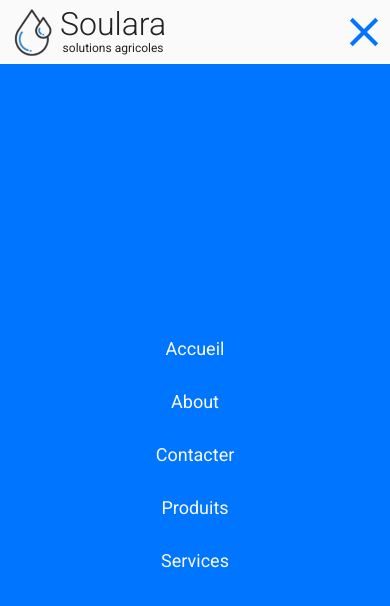
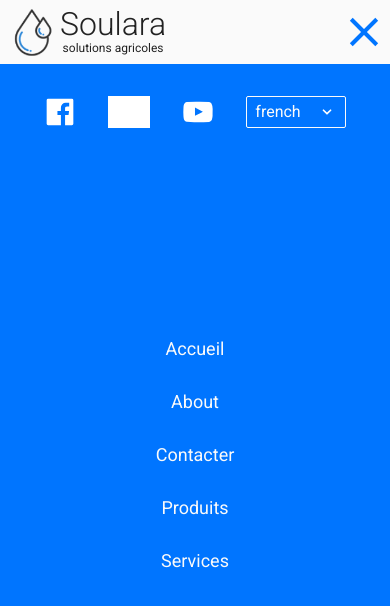
Before and after one commit to anas-asimi/Soulara, a React (Vite) app: page /services in a window 390 px wide. Both pictures are taken after a click on the button 364 px from the left and 32 px from the top of the page. Shown: the top 606 px of the page. Built offline with nearby package versions, Linux system fonts and the light colour scheme; grey boxes are pictures that could not be loaded.

Commit message:
improve mobile navbar

```diff
--- a/src/Layout.jsx
+++ b/src/Layout.jsx
@@ -28,11 +28,17 @@ function Layout() {
       <div className="loading" ref={loader}><div className="cercle"></div></div>
       <header>
         <nav className={`mobile ${isExpanded ? 'expanded' : ''}`}>
-          <Link to={'/'} >Accueil</Link>
-          <Link to={'about'} >About</Link>
-          <Link to={'contact'} >Contacter</Link>
-          <Link to={'products'} >Produits</Link>
-          <Link to={'services'} >Services</Link>
+          <div className="panel">
+            <a href="#" target="_blank"><img src="/facebook.svg" alt="facebook" height={32} /></a>
+            <a href="#" target="_blank"><img src="/whatsapp.svg" alt="whatsapp" height={32} /></a>
+            <a href="#" target="_blank"><img src="/youtube.svg" alt="youtube" height={32} /></a>
+            <Select isWhite={true} />
+          </div>
+          <Link onClick={() => { setExpanded(false) }} to={'/'} >Accueil</Link>
+          <Link onClick={() => { setExpanded(false) }} to={'about'} >About</Link>
+          <Link onClick={() => { setExpanded(false) }} to={'contact'} >Contacter</Link>
+          <Link onClick={() => { setExpanded(false) }} to={'products'} >Produits</Link>
+          <Link onClick={() => { setExpanded(false) }} to={'services'} >Services</Link>
         </nav>
         <div className="bar">
           <div className="brand">
@@ -42,7 +48,7 @@ function Layout() {
               <p className='small'>solutions agricoles</p>
             </div>
           </div>
-          <button className={`menu-toggler ${isExpanded ? 'expanded' : ''}`} onClick={toggleExpanded}>
+          <button className={`menu-toggler ${isExpanded ? 'expanded' : ''}`} onClick={() => { setExpanded(!isExpanded) }}>
             <div className='line-1'></div>
             <div className='line-2'></div>
             <div className='line-3'></div>
--- a/src/components/Select.jsx
+++ b/src/components/Select.jsx
@@ -1,7 +1,7 @@
 import { useState, useRef } from 'react'
 import './Select.scss'
 
-function Select() {
+function Select({isWhite=false}) {
 
   let [language, setLanguage] = useState('french')
   let options = useRef()
@@ -17,7 +17,7 @@ function Select() {
   }
 
   return (
-    <div className="select-container" onClick={optionsToggler} onMouseLeave={optionsHide}>
+    <div className={`select-container ${isWhite?'white':''}`} onClick={optionsToggler} onMouseLeave={optionsHide}>
       <div className="selected">
         {language}
         <img src="/angle-down-blue.svg" height={'20px'} />
--- a/src/components/Select.scss
+++ b/src/components/Select.scss
@@ -1,6 +1,6 @@
 @use "../sass/theme.scss" as *;
 
-.select-container{
+.select-container {
   height: 32px;
   width: 100px;
   position: relative;
@@ -10,19 +10,19 @@
   border-radius: 2px;
   border: 1px solid $blue;
 
-    .selected{
+  .selected {
     width: 100%;
     padding: 0 8px;
     color: $blue;
     display: flex;
     align-items: center;
     justify-content: space-between;
-        img{
+    img {
       transition: all 0.3s;
     }
   }
 
-    .options{
+  .options {
     display: none;
     position: absolute;
     width: 100px;
@@ -33,7 +33,7 @@
     border-radius: 2px;
     border: 1px solid $blue;
 
-        .option{
+    .option {
       height: 32px;
       width: 100%;
       display: flex;
@@ -42,18 +42,40 @@
       padding-left: 8px;
       border-top: 1px solid $blue;
       color: $blue;
-            &:hover{
+      &:hover {
         background-color: $blue;
         color: $white;
       }
     }
   }
-    &:has(.expanded){
-        .options{
+  &:has(.expanded) {
+    .options {
       display: block;
     }
-        .selected img{
+    .selected img {
       transform: rotateX(180deg);
     }
   }
 }
+
+.select-container.white {
+  border: 1px solid $white;
+  .selected {
+    color: $white;
+    img{
+        filter: brightness(0) invert(1);
+    }
+  }
+  .options {
+    background-color: $blue;
+    border: 1px solid $white;
+    .option {
+      border-top: 1px solid $white;
+      color: $white;
+      &:hover {
+        background-color: $white;
+        color: $blue;
+      }
+    }
+  }
+}
--- a/src/sass/Layout.scss
+++ b/src/sass/Layout.scss
@@ -215,6 +215,18 @@ header {
       opacity: 1;
       translate: 0 0;
     }
+    .panel{
+      position: absolute;
+      top: 32px;
+      width: 100%;
+      display: flex;
+      align-items: center;
+      justify-content: center;
+      gap: 32px;
+      a{
+        filter: brightness(0) invert(1);
+      }
+    }
   }
 }
 
```
Lines whose indentation alone changed are shown as unchanged.
